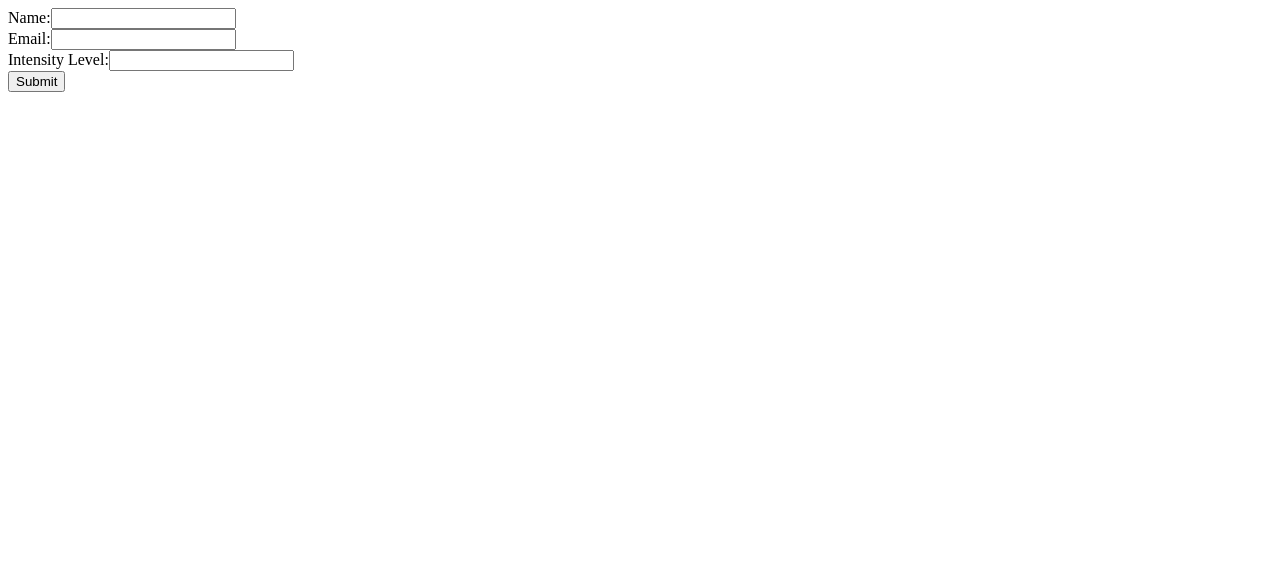
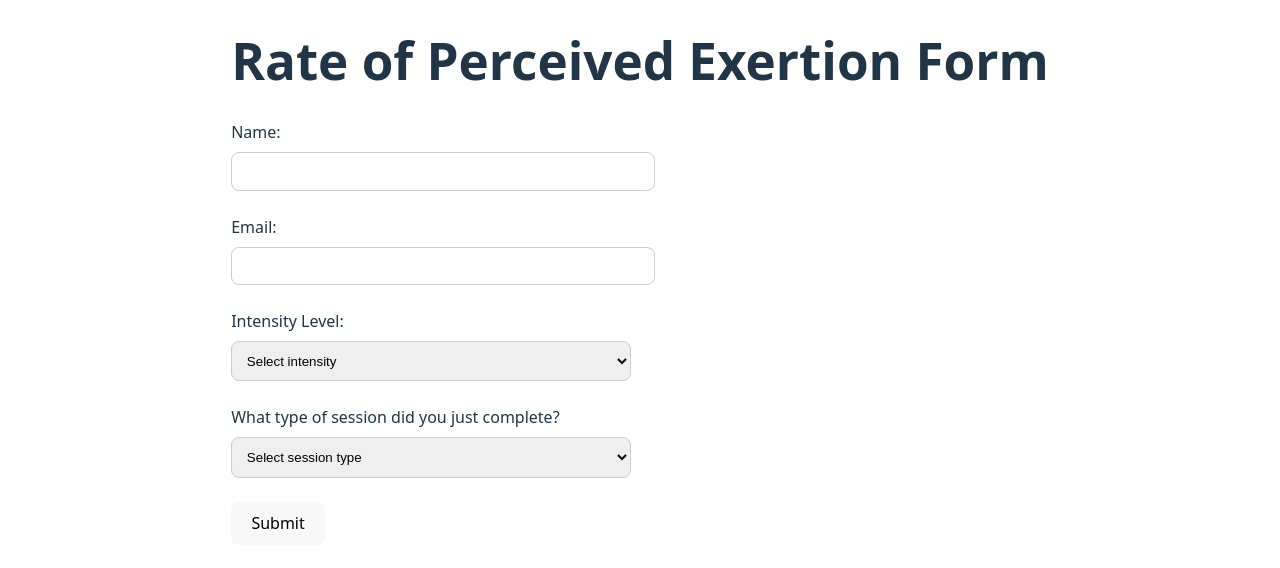
Before and after one commit to MasonC13/RPE-Data-Tracker, a React (Vite) app: page / in a window 1280 px wide. Shown: the top 568 px of the page. Built offline with nearby package versions, Linux system fonts and the light colour scheme.

Commit message:
Updating RPE form

```diff
--- a/index.html
+++ b/index.html
@@ -2,9 +2,8 @@
 <html lang="en">
   <head>
     <meta charset="UTF-8" />
-    <link rel="icon" type="image/svg+xml" href="/vite.svg" />
     <meta name="viewport" content="width=device-width, initial-scale=1.0" />
-    <title>Vite + React</title>
+    <title>RPE Form</title>
   </head>
   <body>
     <div id="root"></div>
--- a/src/App.jsx
+++ b/src/App.jsx
@@ -2,11 +2,14 @@ import React from "react";
 import MyForm from "./MyForm";
 
 const App = () => {
-    return (
-        <div className="flexx justify-center items-center h-screen">
-            <MyForm />
-        </div>
-    );
+  return (
+    <div className="flex flex-col min-h-screen justify-start items-center">
+      <h1 className="title text-4xl font-bold mt-8 mb-8">Rate of Perceived Exertion Form</h1>
+      <div className="flex justify-center items-center w-full max-w-md p-4">
+        <MyForm />
+      </div>
+    </div>
+  );
 };
 
 export default App;
--- a/src/MyForm.jsx
+++ b/src/MyForm.jsx
@@ -1,4 +1,4 @@
-import React from "react";
+import React, { useState } from "react";
 import { useForm } from "react-hook-form";
 
 const MyForm = () => {
@@ -6,17 +6,23 @@ const MyForm = () => {
         register,
         handleSubmit,
         formState: { errors },
+    } = useForm();
 
-    } = useForm();
+    const [submitted, setSubmitted] = useState(false);
 
     const onSubmit = (data) => {
         console.log(data);
+        setSubmitted(true);
     };
+
+    if (submitted) {
+        return <div className="p-4 text-center text-lg font-bold">Thank you for your response!</div>;
+    }
 
     return (
         <form onSubmit={handleSubmit(onSubmit)} className="p-4 border rounded-lg">
-            <div>
-                <label>Name:</label>
+            <div className="mb-6">
+                <label className="block mb-2">Name:</label>
                 <input
                     {...register("name", { required: "Name is required "})}
                     className="border p-2 rounded-md w-full"
@@ -24,29 +30,45 @@ const MyForm = () => {
                 {errors.name && <p className="text-red-500">{errors.name.message}</p>}
             </div>
 
-            <div>
-                <label>Email:</label>
+            <div className="mb-6">
+                <label className="block mb-2">Email:</label>
                 <input
                     {...register("email", {
                         required: "Email is required",
-                        pattern: { value: /\S+@\S+.\S+/, message: "Invalid email" },
+                        pattern: { value: /\S+@\S+\.\S+/, message: "Invalid email" },
                     })}
                     className="border p-2 rounded-md w-full"
                 />
                 {errors.email && <p className="text-red-500">{errors.email.message}</p>}
             </div>
 
-            <div>
-                <label>Intensity Level:</label>
-                <input
-                    {...register("intensity level", {
-                        required: "Intensity Level is required",
-                        min: { value: 1, message: "Input must be at least 1" },
-                        max: { value: 10, message: "Input must not be more than 10"},
-                    })}
+            <div className="mb-6">
+                <label className="block mb-2">Intensity Level:</label>
+                <select
+                    defaultValue=""
+                    {...register("intensityLevel", { required: "Intensity Level is required" })}
                     className="border p-2 rounded-md w-full"
-                />
-                {errors.email && <p className="text-red-500">{errors.email.message}</p>}
+                >
+                    <option value="" disabled>Select intensity</option>
+                    {[...Array(10).keys()].map((num) => (
+                        <option key={num + 1} value={num + 1}>{num + 1}</option>
+                    ))}
+                </select>
+                {errors.intensityLevel && <p className="text-red-500">{errors.intensityLevel.message}</p>}
+            </div>
+
+            <div className="mb-6">
+                <label className="block mb-2">What type of session did you just complete?</label>
+                <select
+                    defaultValue=""
+                    {...register("sessionType", { required: "Session type is required" })}
+                    className="border p-2 rounded-md w-full"
+                >
+                    <option value="" disabled>Select session type</option>
+                    <option value="practice">Practice</option>
+                    <option value="weights/conditioning">Weights/Conditioning</option>
+                </select>
+                {errors.sessionType && <p className="text-red-500">{errors.sessionType.message}</p>}
             </div>
 
             <button type="submit" className="bg-blue-500 text-white p-2 rounded-md mt-4">
--- a/src/index.css
+++ b/src/index.css
@@ -28,11 +28,16 @@
   place-items: center;
   min-width: 320px;
   min-height: 100vh;
+  flex-direction: column;
+  justify-content: flex-start;
 }
 
 h1 {
   font-size: 3.2em;
   line-height: 1.1;
+  margin-top: 2rem;
+  margin-bottom: 2rem;
+  text-align: center;
 }
 
 button {
@@ -54,6 +59,32 @@
   outline: 4px auto -webkit-focus-ring-color;
 }
 
+/* Add spacing between form elements */
+form > div {
+  margin-bottom: 1.5rem; /* Adds space between form fields */
+}
+
+/* Additional styling for labels and inputs */
+form label {
+  display: block;
+  margin-bottom: 0.5rem; /* Adds space below each label */
+}
+
+form input,
+form select {
+  width: 100%; /* Make input take up full width of parent container */
+  max-width: 400px; /* Add max width to prevent inputs from being too wide */
+  padding: 0.8em;
+  border-radius: 8px;
+  border: 1px solid #ccc;
+  margin: 0 auto; /* Center the inputs */
+}
+
+/* Style for error messages */
+.text-red-500 {
+  color: #f87171;
+}
+
 @media (prefers-color-scheme: light) {
   :root {
     color: #213547;
--- a/src/main.jsx
+++ b/src/main.jsx
@@ -1,7 +1,8 @@
 import React from "react";
 import ReactDOM from "react-dom/client";
 import App from "./App.jsx";
-// import "./index.css";
+import "./index.css";
+
 ReactDOM.createRoot(document.getElementById("root")).render(
     <React.StrictMode>
         <App />
```
Lines whose indentation alone changed are shown as unchanged.
